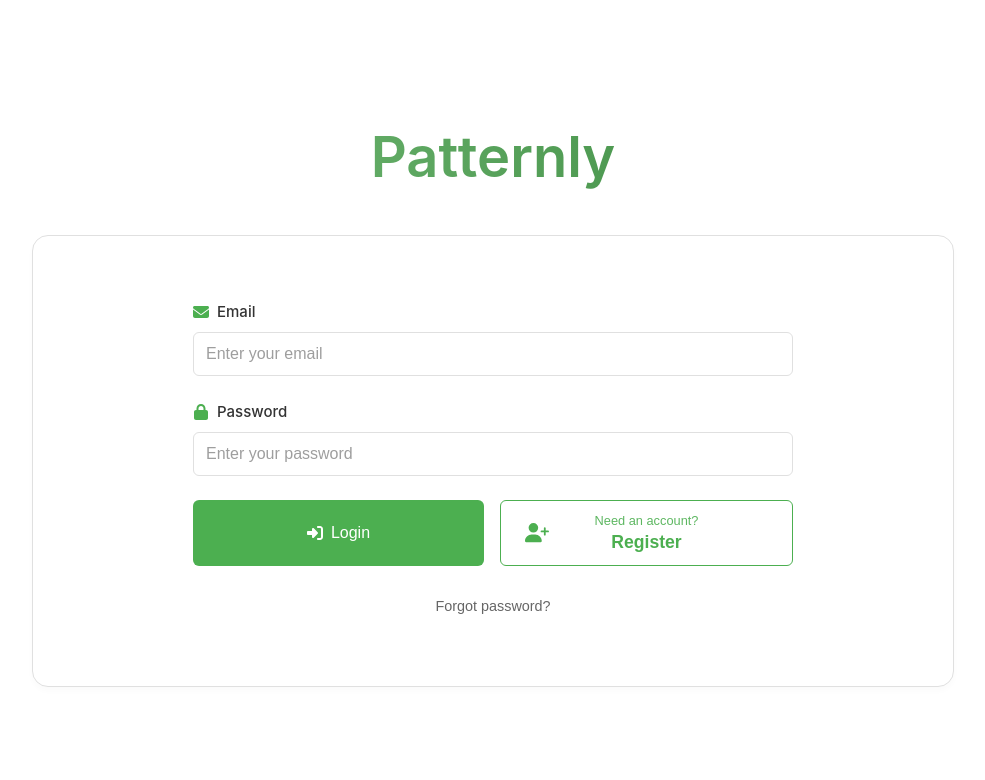
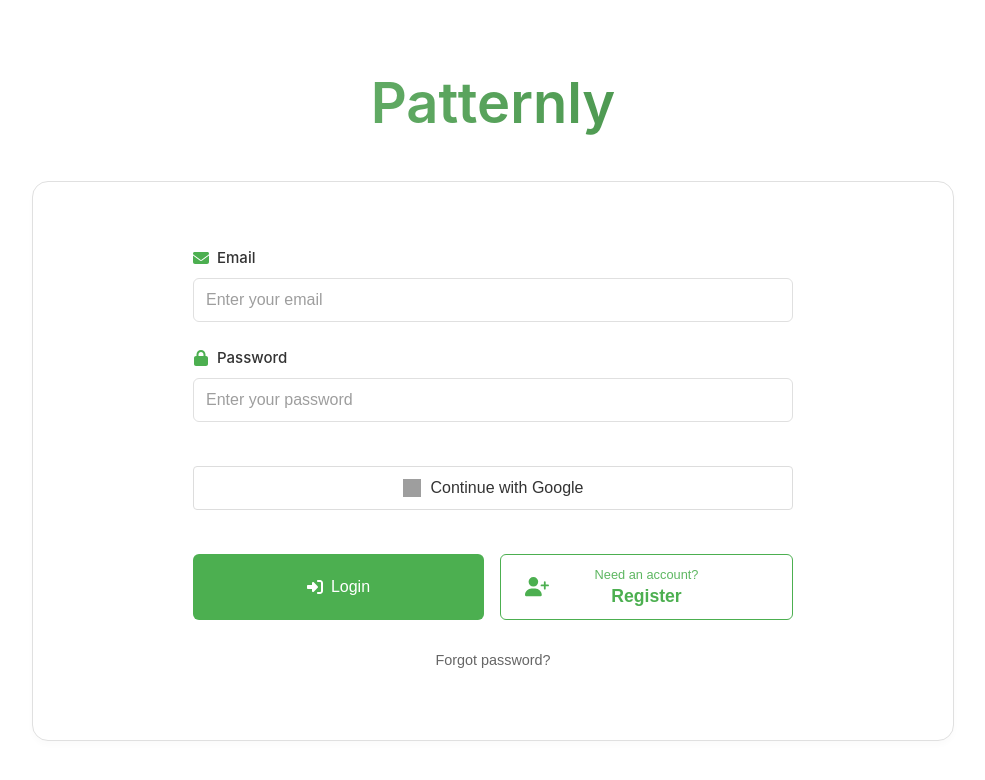
Before and after one commit to azh1n/patternly, a Vue app in the folder vue-project/: page /login in a window 1280 px wide. Shown: the top 780 px of the page, without its empty margins (147-1132 px from the left). Built offline with nearby package versions, Linux system fonts and the light colour scheme; no server answers; grey boxes are pictures that could not be loaded.

Commit message:
google auth

```diff
--- a/vue-project/src/App.vue
+++ b/vue-project/src/App.vue
@@ -47,3 +47,30 @@ body:not(.login-page) #app {
   background-color: var(--main-bg);
 }
 </style>
+
+<script setup>
+import { onAuthStateChanged } from 'firebase/auth'
+import { useRouter } from 'vue-router'
+import { auth } from './firebase'
+
+const router = useRouter()
+
+// Handle auth state changes
+onAuthStateChanged(auth, (user) => {
+  if (user) {
+    // User is signed in
+    const redirectPath = localStorage.getItem('redirectAfterAuth')
+    if (redirectPath) {
+      localStorage.removeItem('redirectAfterAuth')
+      router.push(redirectPath)
+    } else {
+      router.push('/')
+    }
+  } else {
+    // User is signed out
+    if (router.currentRoute.value.meta.requiresAuth) {
+      router.push('/login')
+    }
+  }
+})
+</script>
--- /dev/null
+++ b/vue-project/src/components/GoogleAuthCallback.vue
@@ -0,0 +1,88 @@
+<template>
+  <div class="auth-callback">
+    <div class="loading-spinner">
+      <font-awesome-icon icon="spinner" spin />
+      <p>{{ statusMessage }}</p>
+      <p v-if="error" class="error-message">{{ error }}</p>
+    </div>
+  </div>
+</template>
+
+<script setup>
+import { ref, onMounted } from 'vue'
+import { useRouter } from 'vue-router'
+import { getAuth, getRedirectResult, onAuthStateChanged } from 'firebase/auth'
+
+const router = useRouter()
+const statusMessage = ref('Completing sign in...')
+const error = ref('')
+
+onMounted(async () => {
+  try {
+    console.log('Starting auth callback handling...')
+    const auth = getAuth()
+
+    // Wait for auth state to be initialized
+    await new Promise((resolve) => {
+      const unsubscribe = onAuthStateChanged(auth, (user) => {
+        console.log('Auth state changed:', user)
+        unsubscribe()
+        resolve()
+      })
+    })
+
+    // Get the redirect result
+    const result = await getRedirectResult(auth)
+    console.log('Redirect result:', result)
+
+    // Get the stored redirect path or default to home
+    const redirectPath = localStorage.getItem('redirectAfterAuth') || '/'
+    localStorage.removeItem('redirectAfterAuth') // Clean up
+
+    if (result || auth.currentUser) {
+      console.log('User authenticated, redirecting to:', redirectPath)
+      router.push(redirectPath)
+    } else {
+      console.log('No user found, redirecting to login')
+      router.push('/login')
+    }
+  } catch (error) {
+    console.error('Error during redirect:', error)
+    error.value = error.message
+    router.push('/login')
+  }
+})
+</script>
+
+<style scoped>
+.auth-callback {
+  min-height: 100vh;
+  display: flex;
+  align-items: center;
+  justify-content: center;
+  background-color: white;
+}
+
+.loading-spinner {
+  text-align: center;
+  padding: 2rem;
+}
+
+.loading-spinner svg {
+  font-size: 2rem;
+  color: #4CAF50;
+  margin-bottom: 1rem;
+}
+
+.loading-spinner p {
+  color: #666;
+  font-size: 1.1rem;
+  margin: 0.5rem 0;
+}
+
+.error-message {
+  color: #e74c3c;
+  font-size: 0.9rem;
+  margin-top: 1rem;
+}
+</style>
--- a/vue-project/src/components/LoginPage.vue
+++ b/vue-project/src/components/LoginPage.vue
@@ -79,6 +79,14 @@
           {{ error }}
         </div>
 
+        <!-- Google Sign In Button -->
+        <div class="google-signin-container">
+          <button @click="signInWithGoogle" class="google-signin-button">
+            <img src="https://www.gstatic.com/firebasejs/ui/2.0.0/images/auth/google.svg" alt="Google logo" class="google-logo">
+            Continue with Google
+          </button>
+        </div>
+
         <!-- Action buttons group -->
         <div class="button-group">
           <!-- Primary action button (Login/Register) -->
@@ -125,6 +133,7 @@
 import { ref, computed, onMounted, onUnmounted } from 'vue'
 import { useRouter } from 'vue-router'
 import { useAuth } from '@/services/auth'
+import { getAuth, signInWithEmailAndPassword, createUserWithEmailAndPassword, GoogleAuthProvider, signInWithPopup, signInWithRedirect, getRedirectResult } from 'firebase/auth'
 
 // Router and authentication service initialization
 const router = useRouter()
@@ -224,6 +233,66 @@ const handleResetPassword = async () => {
     submitting.value = false
   }
 }
+
+// Google authentication setup
+const googleProvider = new GoogleAuthProvider()
+googleProvider.setCustomParameters({
+  prompt: 'select_account'
+})
+
+// Google sign-in method
+const signInWithGoogle = async () => {
+  try {
+    error.value = ''
+    submitting.value = true
+
+    const result = await signInWithPopup(getAuth(), googleProvider)
+
+    // Get the redirect path before clearing it
+    const redirectPath = localStorage.getItem('redirectAfterAuth')
+    localStorage.removeItem('redirectAfterAuth')
+
+    // Small delay to ensure auth state is updated
+    await new Promise(resolve => setTimeout(resolve, 100))
+
+    // Navigate to the appropriate page
+    if (redirectPath && redirectPath !== '/login') {
+      router.push(redirectPath)
+    } else {
+      router.push('/')
+    }
+  } catch (error) {
+    if (error.code === 'auth/popup-closed-by-user') {
+      error.value = 'Sign in was cancelled'
+    } else if (error.code === 'auth/popup-blocked') {
+      error.value = 'Popup was blocked. Please allow popups for this site.'
+    } else {
+      error.value = error.message || 'An error occurred during sign in'
+    }
+  } finally {
+    submitting.value = false
+  }
+}
+
+// Handle redirect result on component mount
+onMounted(async () => {
+  try {
+    const result = await getRedirectResult(getAuth())
+    if (result) {
+      console.log('Redirect result:', result)
+      const redirectPath = localStorage.getItem('redirectAfterAuth')
+      if (redirectPath) {
+        localStorage.removeItem('redirectAfterAuth')
+        router.push(redirectPath)
+      } else {
+        router.push('/')
+      }
+    }
+  } catch (error) {
+    console.error('Redirect result error:', error)
+    error.value = error.message
+  }
+})
 
 // Lifecycle hooks for managing body class
 onMounted(() => {
@@ -497,6 +566,10 @@ button:disabled {
 @media (max-width: 840px) {
   .login-page {
     padding: 1rem;
+    min-height: calc(100vh - 100px); /* Reduce height to account for ads */
+    justify-content: flex-start; /* Align to top instead of center */
+    padding-top: 2rem; /* Add some top padding */
+    padding-bottom: 100px; /* Add space for ads */
   }
 
   .form-container {
@@ -504,6 +577,7 @@ button:disabled {
     width: 100%;
     padding: 1.5rem;
     border-radius: 12px;
+    margin-top: 1rem; /* Add some top margin */
   }
 
   .auth-form {
@@ -594,4 +668,34 @@ button:disabled {
 .requirement-met {
   color: #4CAF50;
 }
+
+.google-signin-container {
+  margin: 20px 0;
+  text-align: center;
+}
+
+.google-signin-button {
+  display: flex;
+  align-items: center;
+  justify-content: center;
+  width: 100%;
+  padding: 12px;
+  background-color: white;
+  border: 1px solid #ddd;
+  border-radius: 4px;
+  color: #333;
+  font-size: 16px;
+  cursor: pointer;
+  transition: background-color 0.3s;
+}
+
+.google-signin-button:hover {
+  background-color: #f5f5f5;
+}
+
+.google-logo {
+  width: 18px;
+  height: 18px;
+  margin-right: 10px;
+}
 </style>
--- a/vue-project/src/firebase.js
+++ b/vue-project/src/firebase.js
@@ -20,4 +20,11 @@ const app = initializeApp(firebaseConfig)
 const db = getFirestore(app)
 const auth = getAuth(app)
 
+// Set the redirect URL for authentication
+auth.settings = {
+  ...auth.settings,
+  appVerificationDisabledForTesting: false,
+  redirectUrl: window.location.origin + '/auth/callback'
+}
+
 export { db, auth }
--- a/vue-project/src/router/index.js
+++ b/vue-project/src/router/index.js
@@ -4,6 +4,7 @@ import { useAuth } from '@/services/auth'
 import HomeView from '../views/HomeView.vue'
 import LoginPage from '../components/LoginPage.vue'
 import ProfilePage from '../components/ProfilePage.vue'
+import GoogleAuthCallback from '../components/GoogleAuthCallback.vue'
 
 const router = createRouter({
   history: createWebHistory(),
@@ -32,6 +33,12 @@ const router = createRouter({
       name: 'profile',
       component: ProfilePage,
       meta: { requiresAuth: true }
+    },
+    {
+      path: '/auth/callback',
+      name: 'auth-callback',
+      component: GoogleAuthCallback,
+      meta: { requiresGuest: true }
     }
   ]
 })
@@ -56,8 +63,9 @@ router.beforeEach(async (to, from, next) => {
   if (to.meta.requiresAuth && !user.value) {
     // Redirect to login if trying to access a protected route while not authenticated
     next({ name: 'login', query: { redirect: to.fullPath } })
-  } else if (to.meta.requiresGuest && user.value) {
+  } else if (to.meta.requiresGuest && user.value && to.name !== 'auth-callback') {
     // Redirect to home if trying to access guest routes while authenticated
+    // But allow the auth callback to proceed
     next({ name: 'home' })
   } else {
     next()
--- a/vue-project/src/services/auth.js
+++ b/vue-project/src/services/auth.js
@@ -19,6 +19,8 @@ const { setInitialPreferences } = useTheme()
 // Set up auth state listener
 onAuthStateChanged(auth, (firebaseUser) => {
   user.value = firebaseUser
+  loading.value = false
+}, (error) => {
   loading.value = false
 })
 
@@ -55,8 +57,6 @@ function checkRateLimit(email) {
 }
 
 function getErrorMessage(error) {
-  console.error('Auth error:', error.code, error.message) // Log for debugging, but don't expose details
-
   const code = error.code || ''
   switch (code) {
     case 'auth/configuration-not-found':
@@ -134,9 +134,11 @@ export function useAuth() {
 
   const logout = async () => {
     try {
+      // Clear any sensitive data from memory first
+      loginAttempts.clear()
+
+      // Sign out from Firebase Auth
       await signOut(auth)
-      // Clear any sensitive data from memory
-      loginAttempts.clear()
     } catch (error) {
       throw new Error(getErrorMessage(error))
     }
--- a/vue-project/vite.config.js
+++ b/vue-project/vite.config.js
@@ -14,5 +14,5 @@ export default defineConfig({
     alias: {
       '@': fileURLToPath(new URL('./src', import.meta.url))
     },
-  },
+  }
 })
```
